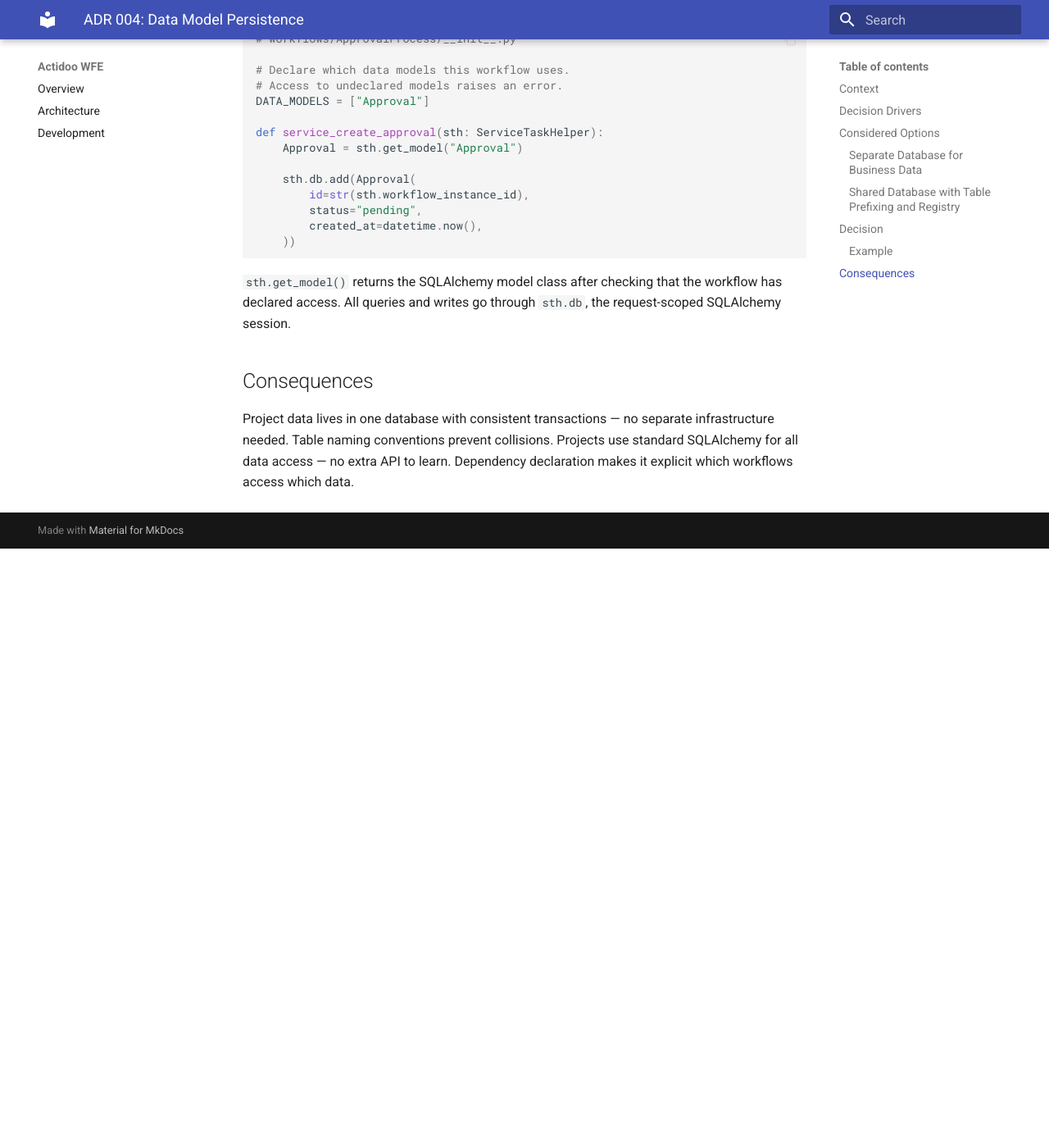
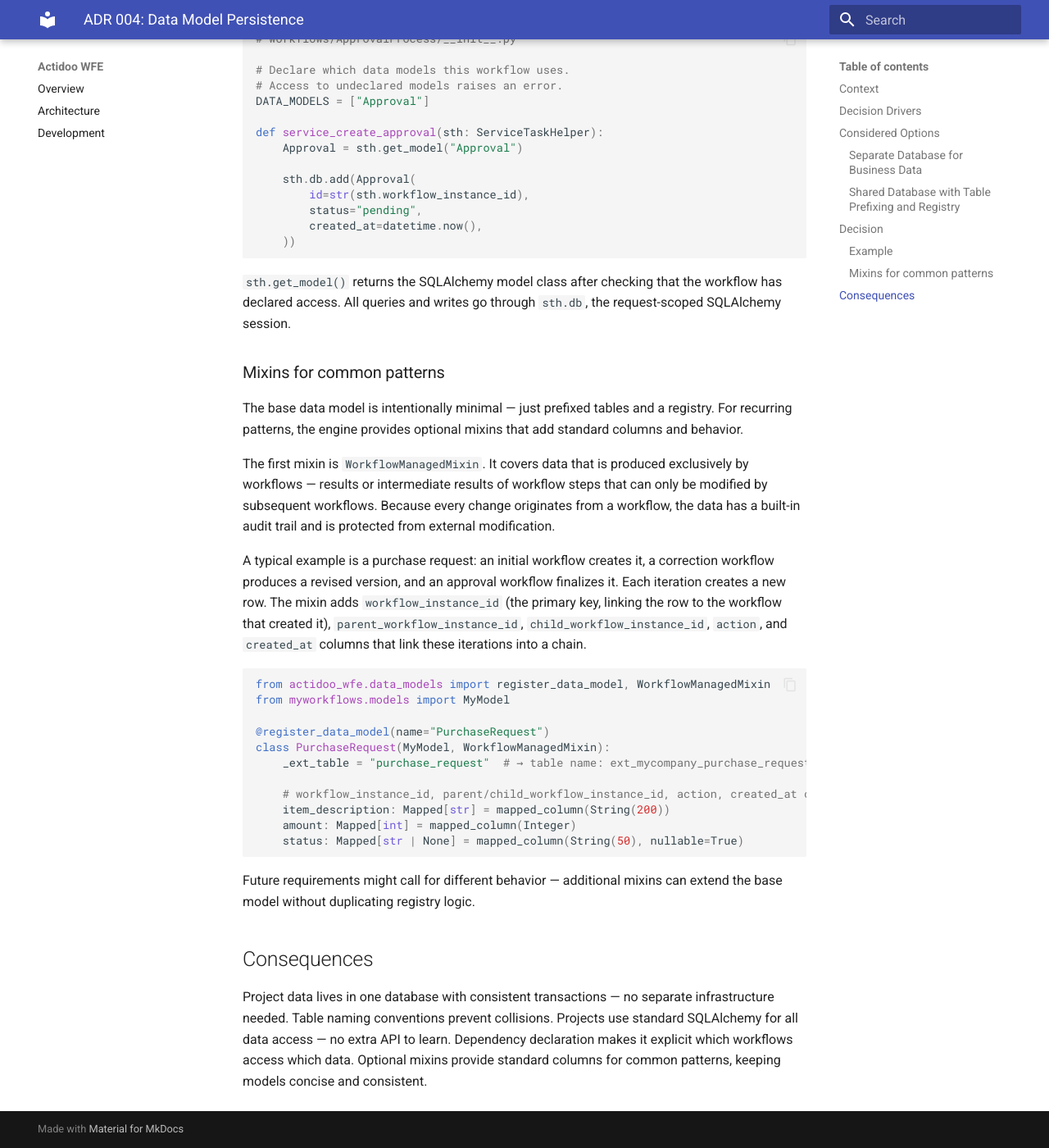
Before and after one commit to ActiDoo/actidoo-workflow-engine, an MkDocs documentation site: the page built from docs/adr/adr_004_data_entity_persistence.md, in a window 1280 px wide and 1400 px high, scrolled down 1708 px. Shown: the whole window at 82% size. Built offline with MkDocs 1.6.1 and Material for MkDocs 9.7.7, drawn with Linux system fonts in a browser that asks for light colours; before the commit the page ends 2377 px from its top, so only the background shows below that.

Commit message:
adapt ADRs for workflow managed data

````diff
--- a/docs/adr/adr_004_data_entity_persistence.md
+++ b/docs/adr/adr_004_data_entity_persistence.md
@@ -74,6 +74,30 @@ def service_create_approval(sth: ServiceTaskHelper):
 
 `sth.get_model()` returns the SQLAlchemy model class after checking that the workflow has declared access. All queries and writes go through `sth.db`, the request-scoped SQLAlchemy session.
 
+### Mixins for common patterns
+
+The base data model is intentionally minimal — just prefixed tables and a registry. For recurring patterns, the engine provides optional mixins that add standard columns and behavior.
+
+The first mixin is `WorkflowManagedMixin`. It covers data that is produced exclusively by workflows — results or intermediate results of workflow steps that can only be modified by subsequent workflows. Because every change originates from a workflow, the data has a built-in audit trail and is protected from external modification.
+
+A typical example is a purchase request: an initial workflow creates it, a correction workflow produces a revised version, and an approval workflow finalizes it. Each iteration creates a new row. The mixin adds `workflow_instance_id` (the primary key, linking the row to the workflow that created it), `parent_workflow_instance_id`, `child_workflow_instance_id`, `action`, and `created_at` columns that link these iterations into a chain.
+
+```python
+from actidoo_wfe.data_models import register_data_model, WorkflowManagedMixin
+from myworkflows.models import MyModel
+
+@register_data_model(name="PurchaseRequest")
+class PurchaseRequest(MyModel, WorkflowManagedMixin):
+    _ext_table = "purchase_request"  # → table name: ext_mycompany_purchase_request
+
+    # workflow_instance_id, parent/child_workflow_instance_id, action, created_at come from the mixin
+    item_description: Mapped[str] = mapped_column(String(200))
+    amount: Mapped[int] = mapped_column(Integer)
+    status: Mapped[str | None] = mapped_column(String(50), nullable=True)
+```
+
+Future requirements might call for different behavior — additional mixins can extend the base model without duplicating registry logic.
+
 ## Consequences
 
-Project data lives in one database with consistent transactions — no separate infrastructure needed. Table naming conventions prevent collisions. Projects use standard SQLAlchemy for all data access — no extra API to learn. Dependency declaration makes it explicit which workflows access which data.
+Project data lives in one database with consistent transactions — no separate infrastructure needed. Table naming conventions prevent collisions. Projects use standard SQLAlchemy for all data access — no extra API to learn. Dependency declaration makes it explicit which workflows access which data. Optional mixins provide standard columns for common patterns, keeping models concise and consistent.
````
Also changed, not shown: docs/adr/adr_006_data_model_rest_api.md (added, +111 -0 lines).
